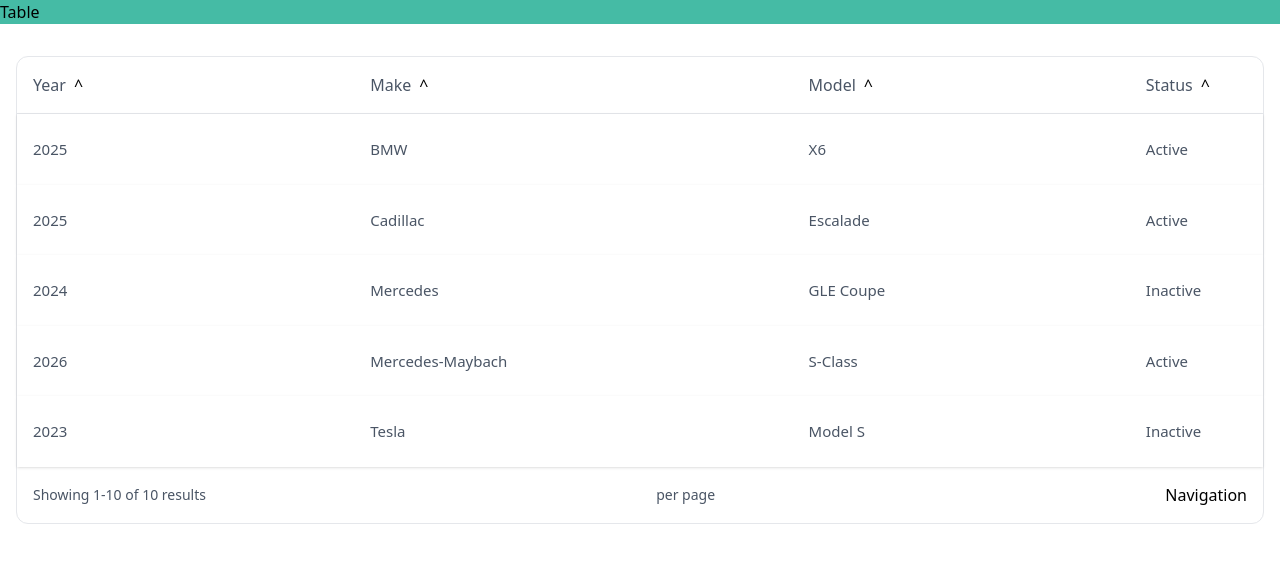
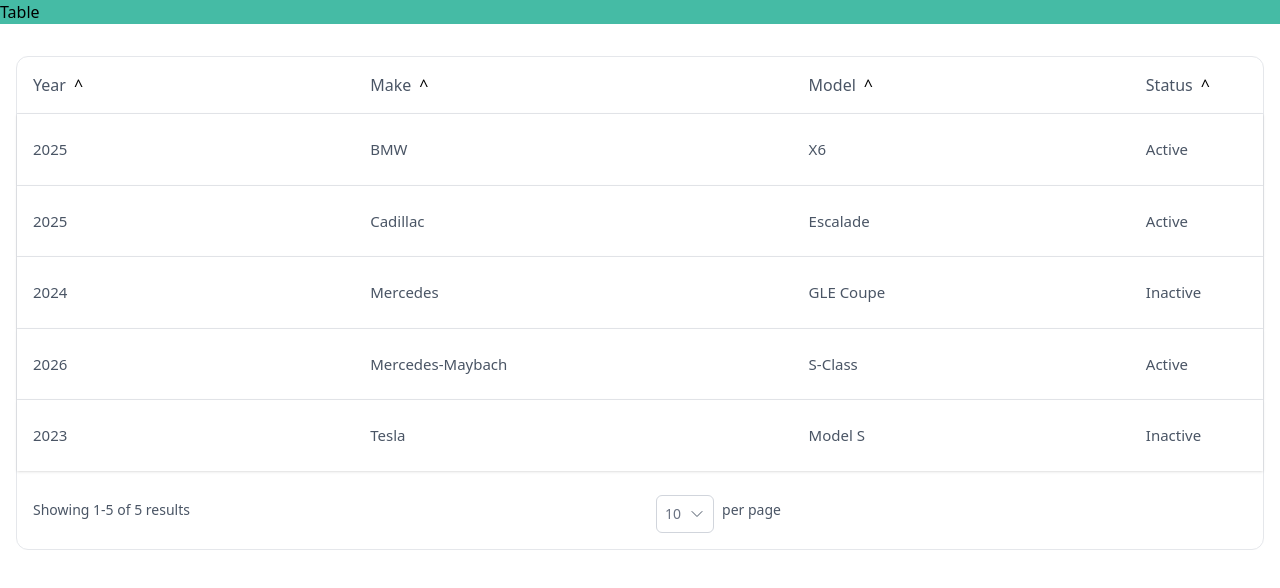
Before and after one commit to jnav24/vue-table, a Vue app: page / in a window 1280 px wide. Shown: the top 588 px of the page. Built offline with nearby package versions, Linux system fonts and the light colour scheme.

Commit message:
building out the table pagination

```diff
--- a/src/components/Table.vue
+++ b/src/components/Table.vue
@@ -9,11 +9,28 @@
 
 interface Props<T> {
     items: T[];
+    paginatePerPage?: number[];
+    perPage?: number;
+    variant?: 'full' | 'short' | 'numeric';
 }
 
-const props = defineProps<Props<T>>();
+const props = withDefaults(defineProps<Props<T>>(), {
+    paginatePerPage: [10, 25, 50],
+    variant: 'short',
+});
 
+const currentPage = ref(1);
 const headers = ref<Record<string, TableColumn>>({});
+const selectedPaginatePerPage = ref(props.perPage ?? props.paginatePerPage?.[0] ?? null);
+
+const filteredItems = computed(() => props.items);
+
+const paginateItems = computed(() =>
+    filteredItems.value.slice(
+        (currentPage.value - 1) * selectedPaginatePerPage.value,
+        currentPage.value * selectedPaginatePerPage.value,
+    ),
+);
 
 const getHeaders = computed<TableColumn[]>(() => Object.values(headers.value));
 
@@ -41,11 +58,18 @@
     headers.value = { ...headers.value, [id]: { ...data, width: getColSpan(data.colspan) } };
 };
 
+const updatePage = (page: number) => (currentPage.value = page);
+
+const updateSelectedPaginatePerPage = (selected: number) =>
+    (selectedPaginatePerPage.value = selected);
+
 provide<TableContextType>(TableContext, {
-    data: props.items,
+    data: paginateItems,
     getColSpan,
     getHeaders,
     setHeaders,
+    updatePage,
+    updateSelectedPaginatePerPage,
 });
 </script>
 
@@ -63,6 +87,12 @@
             </template>
         </TableBody>
 
-        <TablePagination :options="[]" :page="1" :selected="10" :total="10" />
+        <TablePagination
+            :options="paginatePerPage"
+            :page="currentPage"
+            v-model:selected="selectedPaginatePerPage"
+            :total="filteredItems.length"
+            :variant="variant"
+        />
     </div>
 </template>
--- a/src/components/TableBody.vue
+++ b/src/components/TableBody.vue
@@ -27,10 +27,11 @@
 
 <template>
     <div
-        v-for="(row, idx) in tableContext?.data"
+        v-for="(row, idx) in tableContext?.data?.value ?? []"
         :key="row?.id ?? idx"
         :class="[
-            'border-lm-stroke dark:border-dm-stroke flex flex-row items-center space-x-4 border-0 px-4 py-6 shadow-sm',
+            idx === (tableContext?.data?.value?.length ?? 0) - 1 ? 'border-0' : 'border-b',
+            `border-lm-stroke dark:border-dm-stroke flex flex-row items-center space-x-4 px-4 py-6 shadow-sm`,
             'bg-lm-secondary dark:bg-dm-secondary dark:hover:bg-dm-primary/25 hover:bg-gray-100',
         ]"
         class="justify-between"
--- a/src/components/TablePagination.vue
+++ b/src/components/TablePagination.vue
@@ -1,6 +1,15 @@
 <script setup lang="ts">
-import { computed, toRefs } from 'vue';
+import { computed, inject, toRefs } from 'vue';
 import Typography from './Typography.vue';
+import { TableContext, type TableContextType } from '../types/table.ts';
+import FormButton from './fields/FormButton.vue';
+import ChevronDoubleLeft from './icons/ChevronDoubleLeft.vue';
+import ChevronLeft from './icons/ChevronLeft.vue';
+import ChevronRight from './icons/ChevronRight.vue';
+import ChevronDoubleRight from './icons/ChevronDoubleRight.vue';
+import FormSelect from './fields/FormSelect.vue';
+
+const tableContext = inject<TableContextType>(TableContext);
 
 type Emits = { (e: 'page-change', v: number): void; (e: 'selection', v: number): void };
 
@@ -16,10 +25,14 @@
 const props = withDefaults(defineProps<Props>(), { variant: 'short' });
 const { options, page, selected, total } = toRefs(props);
 
+const allowedLinks = 5;
+
 const endNumber = computed(() => {
     const value = selected.value * page.value;
     return total.value < value ? total.value : value;
 });
+const items = computed(() => options.value.map((op) => ({ label: op.toString(), value: op })));
+const pages = computed(() => Math.ceil(total.value / selected.value));
 const startNumber = computed(() => 1 + selected.value * (page.value - 1));
 </script>
 
@@ -32,9 +45,61 @@
         </div>
 
         <div class="flex flex-row items-center space-x-2">
+            <FormSelect
+                @handle-selection="tableContext.updateSelectedPaginatePerPage($event)"
+                :items="items"
+                hide-label
+                label=""
+                :value="selected"
+            />
             <Typography variant="caption">per page</Typography>
         </div>
 
-        <div class="flex flex-row items-center space-x-2">Navigation</div>
+        <div class="flex flex-row items-center space-x-2">
+            <template v-if="pages > 1">
+                <template v-if="variant !== 'short'">
+                    <FormButton checkbox :disabled="page === 1" @click="tableContext.updatePage(1)">
+                        <ChevronDoubleLeft
+                            :classes="`size-4 ${page === 1 ? 'text-gray-400' : ''}`"
+                        />
+                    </FormButton>
+                </template>
+                <FormButton
+                    checkbox
+                    :disabled="page === 1"
+                    @click="tableContext.updatePage(page - 1)"
+                >
+                    <ChevronLeft :classes="`size-4 ${page === 1 ? 'text-gray-400' : ''}`" />
+                </FormButton>
+                <template v-if="variant !== 'short' && pages < allowedLinks">
+                    <FormButton
+                        v-for="num in pages"
+                        :color="page === num ? 'default' : 'secondary'"
+                        :key="num"
+                        @click="$emit('page-change', num)"
+                    >
+                        {{ num }}
+                    </FormButton>
+                </template>
+                <FormButton
+                    checkbox
+                    :disabled="page === pages"
+                    @click="tableContext.updatePage(page + 1)"
+                >
+                    <ChevronRight :classes="`size-4 ${page === pages ? 'text-gray-400' : ''}`" />
+                </FormButton>
+                <template v-if="variant !== 'short'">
+                    <FormButton
+                        checkbox
+                        :disabled="page === pages"
+                        @click="tableContext.updatePage(pages)"
+                    >
+                        <ChevronDoubleRight
+                            :classes="`size-4 ${page === pages ? 'text-gray-400' : ''}`"
+                        />
+                    </FormButton>
+                </template>
+            </template>
+        </div>
     </div>
 </template>
--- a/src/components/fields/FormSelect.vue
+++ b/src/components/fields/FormSelect.vue
@@ -42,7 +42,7 @@
 );
 
 const getPlaceholder = computed(() => {
-    const v = !labelId ? props.value : '';
+    const v = labelId ? props.value : '';
     const obj: SelectItems =
         (props.items ?? []).find((obj: SelectItems) => v === obj[props.itemValue]) ?? {};
 
@@ -77,6 +77,7 @@
 
 const handleSelection = (value: string) => {
     if (selected.value) {
+        console.log('value', value);
         emit('update:value', value);
         emit('handle-selection', value);
     }
--- a/src/types/table.ts
+++ b/src/types/table.ts
@@ -17,10 +17,12 @@
 }
 
 export interface TableContextType {
-    data: any[];
+    data: ComputedRef<any[]>;
     getColSpan: (cols: number) => string;
     getHeaders: ComputedRef<readonly TableColumn[]>;
     setHeaders: (header: Record<string, Optional<TableColumn, 'width'>>) => void;
+    updatePage: (page: number) => void;
+    updateSelectedPaginatePerPage: (page: number) => void;
 }
 
 export interface TableRowContextType {
```
